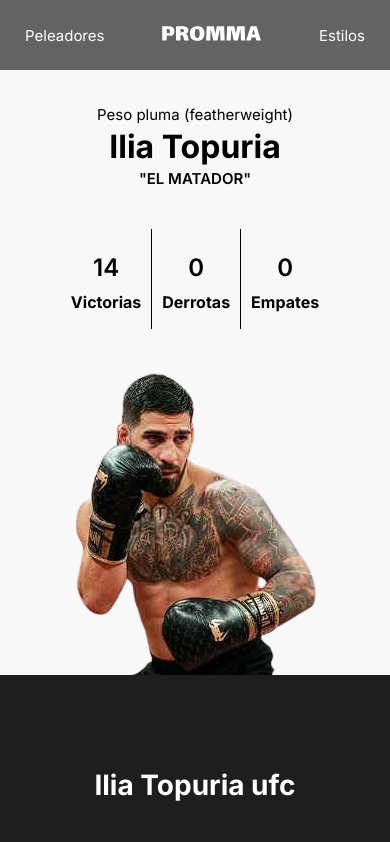
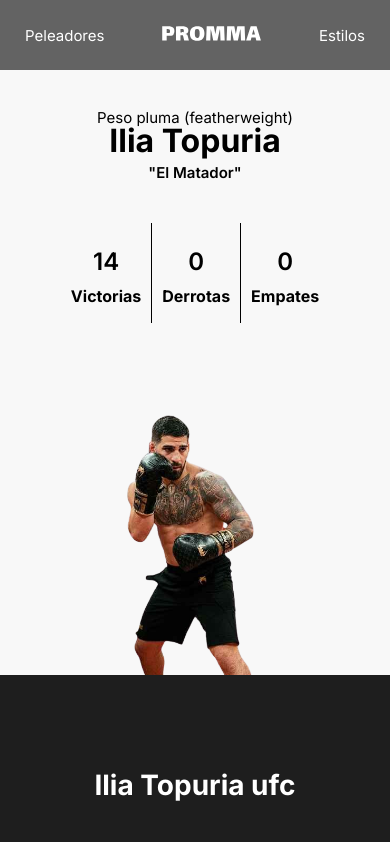
Before and after one commit to Ulise22/promma, a Next.js app: page /peleadores/illia-topuria in a window 390 px wide. Shown: the top 842 px of the page. Built offline with nearby package versions, Linux system fonts and the light colour scheme.

Commit message:
Hero Component created

```diff
--- a/src/app/page.module.css
+++ b/src/app/page.module.css
@@ -8,6 +8,10 @@
   display: flex;
   justify-content: center;
   align-items: flex-end;
+}
+
+.link {
+  text-decoration: none;
 }
 
 .hero__title {
--- a/src/app/page.tsx
+++ b/src/app/page.tsx
@@ -34,7 +34,7 @@
         </article>
         <article className={styles.article}>
           <h2 className={styles.article__title}>Mma argentina</h2>
-          <p className={styles.article__p}>Las MMA en Argentina vienen creciendo como en todo el mundo, llegando a tener un peleador campeón de la Professional Fighthers League(PFL) como <b>Emiliano Sordi</b> o al capeón de peso welter en la compañía ARES como <b>Laureano Staropoli</b>. Además claro, de nuestros representantes en la UFC, como lo son <b>Santiago Ponzibbio, Guido Cannetti y Marcelo Rojo</b> en la rama masculina, junto a <b>Silvana Gómez y Ailín Pérez</b> en la rama femenina.</p>
+          <p className={styles.article__p}>Las MMA en Argentina vienen creciendo como en todo el mundo, llegando a tener un peleador campeón de la Professional Fighthers League(PFL) como <Link className={styles.link} href='/peleadores/emiliano-sordi'><b>Emiliano Sordi</b></Link> o al capeón de peso welter en la compañía ARES como <b>Laureano Staropoli</b>. Además claro, de nuestros representantes en la UFC, como lo son <b>Santiago Ponzibbio, Guido Cannetti y Marcelo Rojo</b> en la rama masculina, junto a <b>Silvana Gómez y Ailín Pérez</b> en la rama femenina.</p>
           <Image className={styles.article__img} src={emisordi} alt='Emiliano Sordi, campeon argentino de mma en la companía Professional Fighters League' width={500} />
         </article>
       </section>
--- a/src/app/peleadores/illia-topuria/page.tsx
+++ b/src/app/peleadores/(peleadores)/illia-topuria/page.tsx
@@ -1,33 +1,13 @@
 import Image from "next/image";
-import topuria from '../../../assets/peleadores__images/topuria.png'
-import ilia from '../../../assets/peleadores__images/ilia-topuria.jpg'
+import topuria from '../../../../assets/peleadores__images/topuria.png'
+import ilia from '../../../../assets/peleadores__images/ilia-topuria.jpg'
 import styles from './Illia.module.css'
+import PeleadoresHero from "../../components/PeleadoresHero";
 
 export default function Illia () {
     return(
         <main>
-            <section className={styles.ilia__hero}>
-                <article className={styles.ilia__hero__info}>
-                    <p className={styles.ilia__hero__p}>Peso pluma (featherweight)</p>
-                    <h1 className={styles.ilia__hero__name}>Ilia Topuria</h1>
-                    <h4 className={styles.ilia__hero__nickname}>&quot;EL MATADOR&quot;</h4>
-                </article>
-                <article className={styles.ilia__record}>
-                    <div className={styles.ilia__record__container}>
-                        <p className={styles.ilia__record__number}>14</p>
-                        <b>Victorias</b>
-                    </div>
-                    <div className={styles.ilia__record__container}>
-                        <p className={styles.ilia__record__number}>0</p>
-                        <b>Derrotas</b>
-                    </div>
-                    <div className={styles.ilia__record__container3}>
-                        <p className={styles.ilia__record__number}>0</p>
-                        <b>Empates</b>
-                    </div>
-                </article>
-                <Image className={styles.ilia__image} src={topuria} alt="" />
-            </section>
+            <PeleadoresHero peleadoresImage={topuria} w={14} l={0} d={0} nombre='Ilia Topuria' categoria='Peso pluma (featherweight)' apodo='El Matador' />
             <section className={styles.ilia__articles}>
                 <article className={styles.ilia__article__container}>
                     <h2 className={styles.ilia__title}>Ilia Topuria ufc</h2>
--- a/src/app/peleadores/emiliano-sordi/Emiliano.module.css
+++ b/src/app/peleadores/components/PeleadoresHero.module.css
@@ -1,4 +1,4 @@
-.emiliano__hero{
+.hero{
     height: 60vh;
     background-color: #F8F8F8;
     overflow: hidden;
@@ -10,95 +10,61 @@
     grid-template-rows: 1fr 1fr;
 }
 
-.emiliano__hero__info {
+.hero__info {
     margin-top: 100px;
 }
 
-.emiliano__hero__p {
+.hero__p {
     line-height: 16px;
     margin-top: 10px;
 }
 
-.emiliano__hero__name {
+.hero__name {
     font-size: 48px;
     line-height: 38px;
     margin-top: 0px;
 }
 
-.emiliano__hero__nickname {
+.hero__nickname {
     font-weight: 700;
     line-height: 0;
     margin-top: -20px;
 }
 
-.emiliano__record {
+.record {
     grid-column: 1/2;
     display: flex;
     text-align: center;
     height: 200px;
 }
 
-.emiliano__record__container {
+.record__container {
     border-right: 1px solid #000;
     padding: 10px;
 }
 
-.emiliano__record__container3 {
+.record__container3 {
     padding: 10px;
 }
 
-.emiliano__record__number {
+.record__number {
     font-size: 32px;
     font-weight: 700;
 }
 
-.emiliano__image {
+.hero__image {
     margin-top: -100px;
 }
 
-/* Articles */
-
-.emiliano__articles {
-    width: 50%;
-    margin: 0 auto;
-    display: flex;
-    flex-direction: column;
-    gap: 30px;
-}
-
-.emiliano__title {
-    font-size: 32px;
-    text-align: center;
-}
-
-.emiliano__article__container {
-    display: flex;
-    flex-direction: column;
-    align-items: center;
-}
-
-.emiliano__article__image {
-    width: 100%;
-    height: fit-content;
-}
-
 @media screen and (max-width: 1015px) {
-    /* HERO */
-    .emiliano__image {
+    .hero__image {
         height: 410px;
         width: fit-content;
-    }
-
-    /* Articles */
-
-    .emiliano__articles {
-        width: 90%;
     }
 }
 
 @media screen and (max-width: 659px) {
-    /* HERO */
-    .emiliano__hero{
+    .hero{
         height: 80vh;
         justify-items: center;
         grid-template-columns: 1fr;
@@ -106,54 +72,38 @@
         text-align: center;
     }
 
-    .emiliano__hero__p {
+    .hero__p {
         font-size: 15px;
     }
 
-    .emiliano__hero__name {
+    .hero__name {
         font-size: 32px;
         line-height: 0;
     }
 
-    .emiliano__hero__nickname {
+    .hero__nickname {
         font-size: 15px;
         font-weight: 600;
         margin-top: 0;
     }
 
-    .emiliano__record {
+    .record {
         height: 100px;
     }
 
-    .emiliano__record__number {
+    .record__number {
         font-size: 24px;
         font-weight: 600;
     }
 
-    .emiliano__record {
+    .record {
         line-height: 10px;
     }
 
-    .emiliano__image {
+    .hero__image {
         margin-top: 60px;
         margin-left: -10px;
         height: 320px;
         width: fit-content;
     }
-
-    /* Articles */
-
-    .emiliano__title {
-        font-size: 28px;
-    }
-
-    .emiliano__text {
-        font-size: 15px;
-    }
-
-    .emiliano__video {
-        width: 260px;
-        height: fit-content;
-    }
-
 }
--- /dev/null
+++ b/src/app/peleadores/components/PeleadoresHero.tsx
@@ -0,0 +1,29 @@
+import styles from './PeleadoresHero.module.css'
+import Image from 'next/image'
+
+export default function PeleadoresHero ({peleadoresImage, w, l, d, nombre, categoria, apodo}) {
+    return(
+        <section className={styles.hero}>
+            <article className={styles.hero__info}>
+                    <p className={styles.hero__p}> {categoria} </p>
+                    <h1 className={styles.hero__name}> {nombre} </h1>
+                    <h4 className={styles.hero__nickname}>&quot;{apodo}&quot;</h4>
+            </article>
+            <article className={styles.record}>
+                <div className={styles.record__container}>
+                    <p className={styles.record__number}> {w} </p>
+                    <b>Victorias</b>
+                </div>
+                <div className={styles.record__container}>
+                    <p className={styles.record__number}> {l} </p>
+                    <b>Derrotas</b>
+                </div>
+                <div className={styles.record__container3}>
+                    <p className={styles.record__number}> {d} </p>
+                    <b>Empates</b>
+                </div>
+            </article>
+            <Image className={styles.hero__image} src={peleadoresImage} alt={nombre} />
+        </section>
+    )
+}
```
Also changed, not shown: src/app/peleadores/(peleadores)/emiliano-sordi/Emiliano.module.css (added, +51 -0 lines), src/app/peleadores/(peleadores)/emiliano-sordi/page.tsx (renamed from src/app/peleadores/emiliano-sordi/page.tsx, +4 -24 lines), src/app/peleadores/(peleadores)/illia-topuria/Illia.module.css (renamed from src/app/peleadores/illia-topuria/Illia.module.css).
